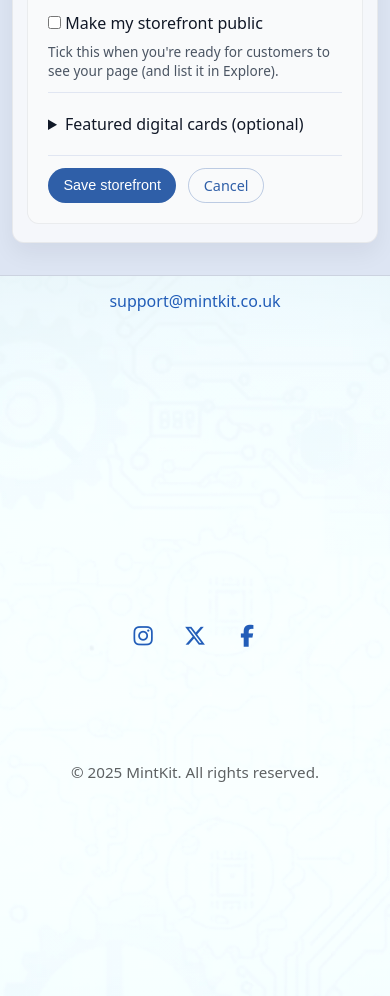
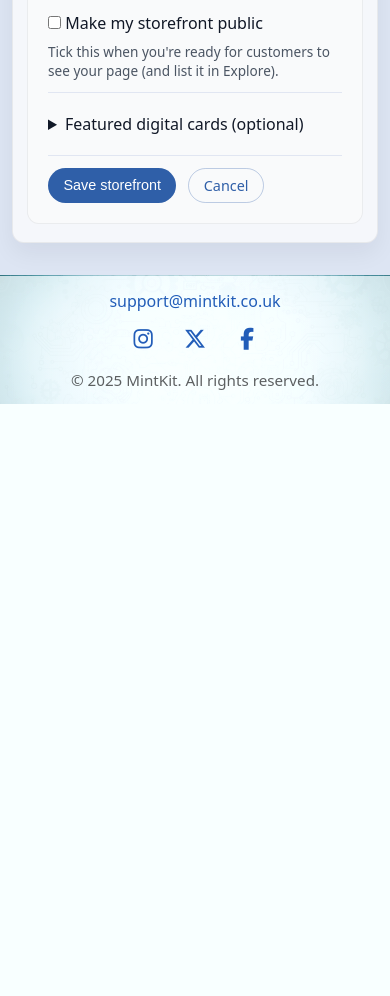
Before and after one commit to Oscar-Ivs/mintkit-hub, a Django app: page /storefront/my/ in a window 390 px wide. Shown: the part 1564-2560 px from the top of the page. After the commit the page ends 1968 px from the top, so only its background shows below. Run offline with Django 5.2, Linux system fonts and the light colour scheme; the visitor is signed in with stand-in values (Sample User, id 1); data comes from the database, SQL or seed files in the repository; data that the repository does not hold is empty; some libraries are stand-ins or nearby versions; some web fonts are replaced.

Commit message:
Responsive Footer Layout under 760px

```diff
--- a/static/css/style.css
+++ b/static/css/style.css
@@ -383,6 +383,7 @@ html, body { height: 100%; }
 .footer-social { justify-content: center; }
 .footer-right { text-align: right; }
 
+/* ===== Responsive Footer Layout ===== */
 @media (max-width: 520px) {
   .site-footer-inner {
     flex-direction: column;
@@ -391,6 +392,40 @@ html, body { height: 100%; }
   }
 
   .footer-right { text-align: center; }
+}
+
+/* Tablet and down – allow wrapping and better spacing */
+@media (max-width: 760px) {
+  .site-footer-inner {
+    flex-wrap: wrap;
+    justify-content: center;
+    text-align: center;
+    gap: 10px 24px;
+  }
+
+  .footer-left,
+  .footer-social,
+  .footer-right {
+    flex: 1 1 100%;
+    text-align: center;
+  }
+
+  .footer-social {
+    justify-content: center;
+  }
+}
+
+/* Smaller phones – stack everything nicely */
+@media (max-width: 480px) {
+  .site-footer-inner {
+    flex-direction: column;
+    align-items: center;
+    gap: 8px;
+  }
+
+  .footer-right {
+    margin-top: 4px;
+  }
 }
 
 
```
